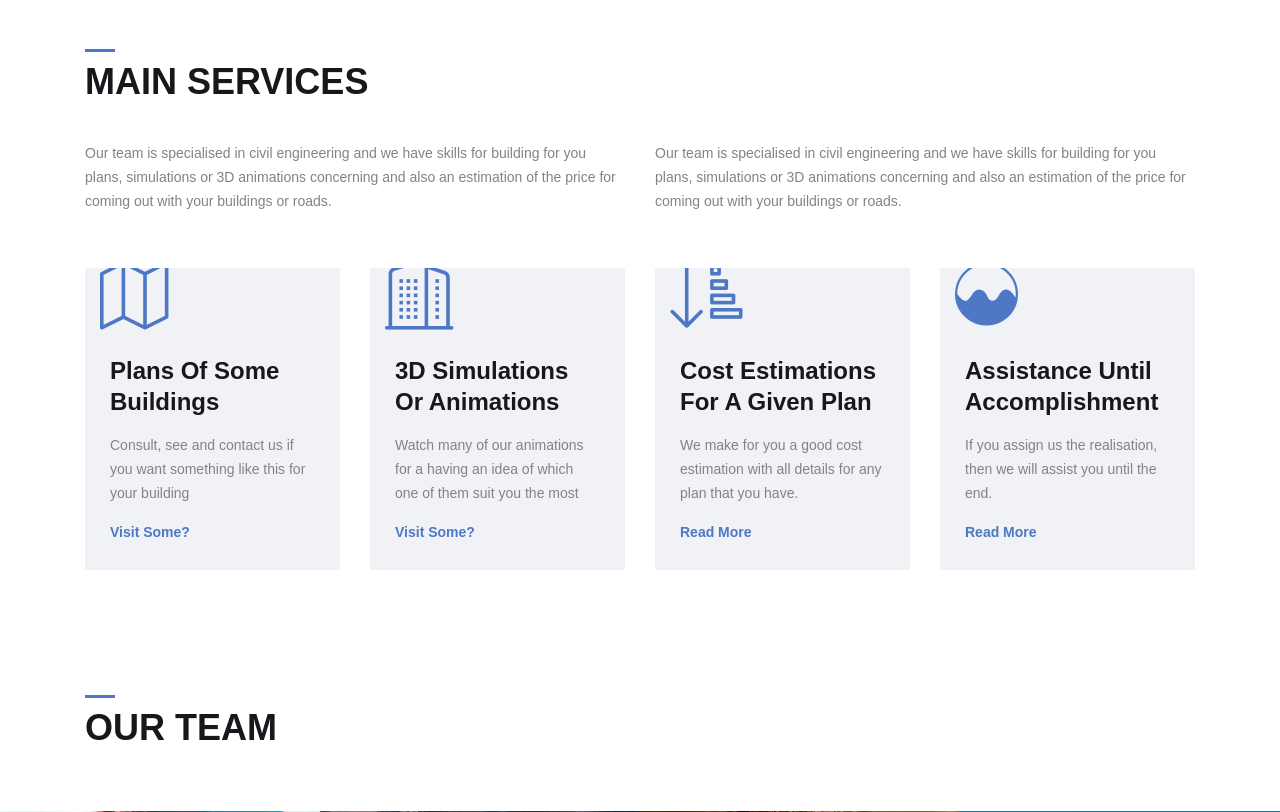
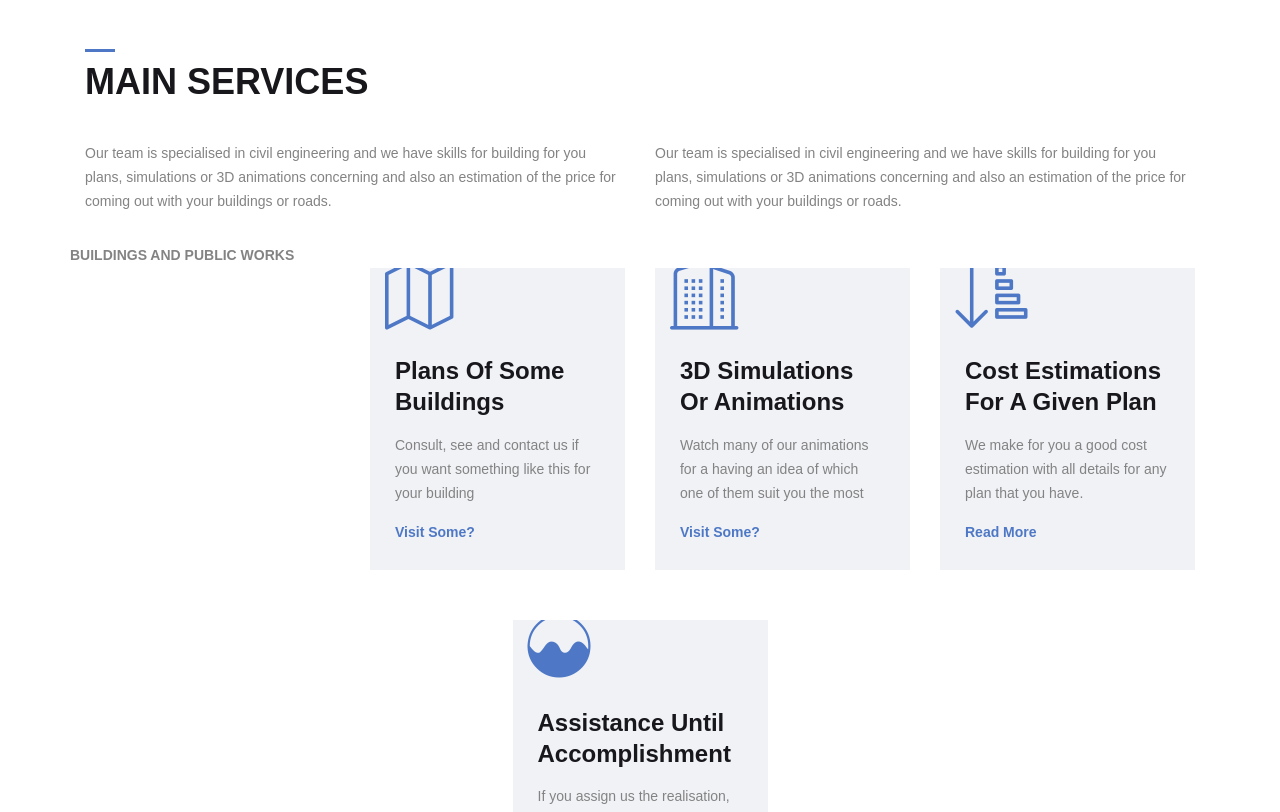
Before and after one commit to Steph-gautier/Company-btp, a Django app: page / in a window 1280 px wide; the page is wider, and only the part inside the window is pictured. Shown: the part 1202-2014 px from the top of that part. Run offline with Django 3.2, Linux system fonts and the light colour scheme; some libraries are stand-ins or nearby versions; some web fonts are replaced.

Commit message:
make it better

```diff
--- a/Template/index.html
+++ b/Template/index.html
@@ -226,6 +226,7 @@
 
         <!--event features-->
         <div class="row justify-content-center mt30">
+            <b>BUILDINGS AND PUBLIC WORKS</b><hr/>
             <div class="col-12 col-md-6 col-lg-3">
                 <div class="icon_box_one">
                     <i class="lnr lnr-map"></i>
```
